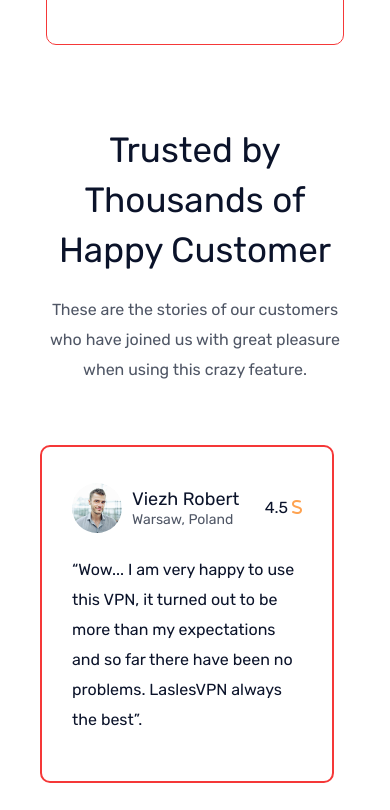
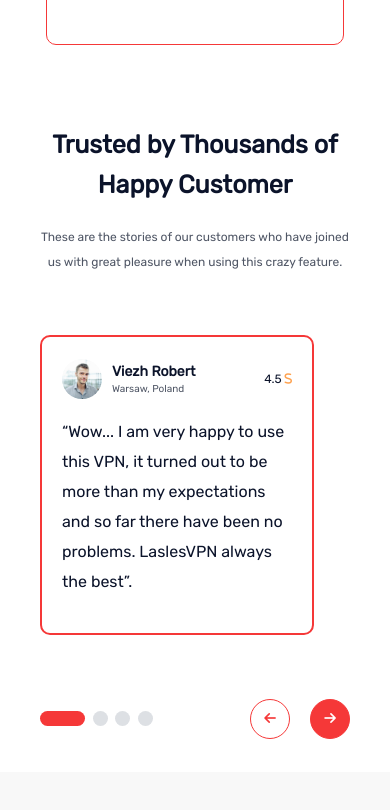
Before and after one commit to pradeepsh2203/Monk-Commerce, a React (Create React App) app: page / in a window 390 px wide. Shown: the part 2920-3730 px from the top of the page. Built offline with nearby package versions, Linux system fonts and the light colour scheme.

Commit message:
Made Carousel Responsive

```diff
--- a/src/components/Carousel/CarouselStyle.ts
+++ b/src/components/Carousel/CarouselStyle.ts
@@ -3,12 +3,17 @@
 export const Heading = styled.h1`
     font-size:35px;
     line-height:50px;
-    font-weight:500;
+    font-weight:600;
     color:${p => p.theme.primary};
     width:100%;
     max-width:450px;
     margin:20px auto;
     text-align:center;
+
+    @media (max-width:500px){
+        font-size:25px;
+        line-height:40px;
+    }
 `;
 
 export const Text = styled.p`
@@ -20,6 +25,11 @@
     max-width:555px;
     margin:20px auto;
     text-align:center;
+
+    @media (max-width:500px){
+        font-size:12px;
+        line-height:25px;
+    }
 `;
 
 export const CarouselContainer = styled.div`
@@ -40,7 +50,15 @@
 export const FlexContainer = styled.div`
     display:flex;
     justify-content:space-between;
-    padding:30px 120px 40px 0px;
+    padding:30px 0 40px 0px;
+    align-Items:center;
+
+    @media (max-width:1000px){
+        padding:15px 0 20px 0;
+    }
+    @media (max-width:500px){
+        padding:0px 0 30px 0;
+    }
 `;
 
 export const CarouselNav = styled.ul`
@@ -88,4 +106,14 @@
         if (p.disabled) return "no-drop";
         return "pointer"
     }};
+
+    @media (max-width:1000px){
+        width:50px;
+        height:50px;
+    }
+
+    @media (max-width:500px){
+        width:40px;
+        height:40px;
+    }
 `;
--- a/src/components/Carousel/UserCardStyles.ts
+++ b/src/components/Carousel/UserCardStyles.ts
@@ -4,13 +4,17 @@
     focus: boolean
 }
 export const CardContainer = styled.div<Props>`
-    width: calc(100% - 80px);
+    width: calc(100% - 2* var(--padding-sides));
     max-width:340px;
     border-radius: 10px;
     border: 2px solid ${p => p.focus ? p.theme.focus : "#ddd"};
     overflow:hidden;
     padding:30px;
     flex-shrink:0;
+
+    @media (max-width:500px){
+        padding:20px;
+    }
 `;
 
 export const FlexContainer = styled.div`
@@ -24,15 +28,25 @@
     height:50px;
     object-fit:cover;
     border-radius:50%;
+
+    @media (max-width:500px){
+        width:40px;
+        height:40px;
+    }
 `;
 
 export const UserName = styled.p`
     font-size:18px;
     line-height:24px;
-    font-weight:500;
+    font-weight:600;
     margin:0;
     padding:0;
     color:${p => p.theme.primary};
+
+    @media (max-width:500px){
+        font-size: 14px;
+        line-height:20px;
+    }
 `;
 export const Address = styled.p`
     font-size:14px;
@@ -41,12 +55,22 @@
     font-weight:400;
     margin:0;
     padding:0;
+
+    @media (max-width:500px){
+        font-size: 10px;
+        line-height:15px;
+    }
 `
 export const Rating = styled.p`
     font-size:16px;
     font-weight:400;
     color:${p => p.theme.primary};
     line-height:30px;
+
+    @media (max-width:500px){
+        font-size: 12px;
+        line-height:20px;
+    }
 `;
 
 export const Comment = styled.p`
```
